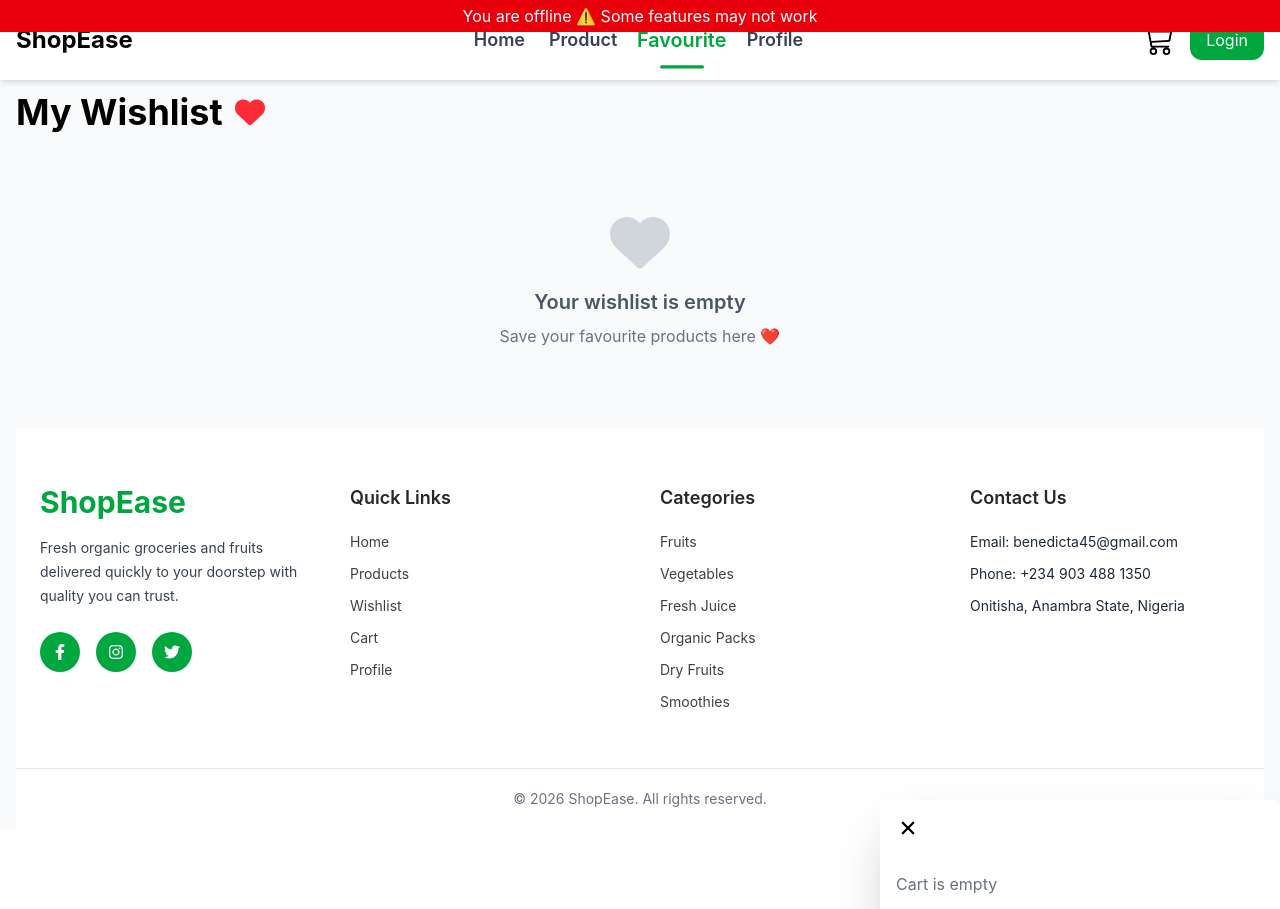
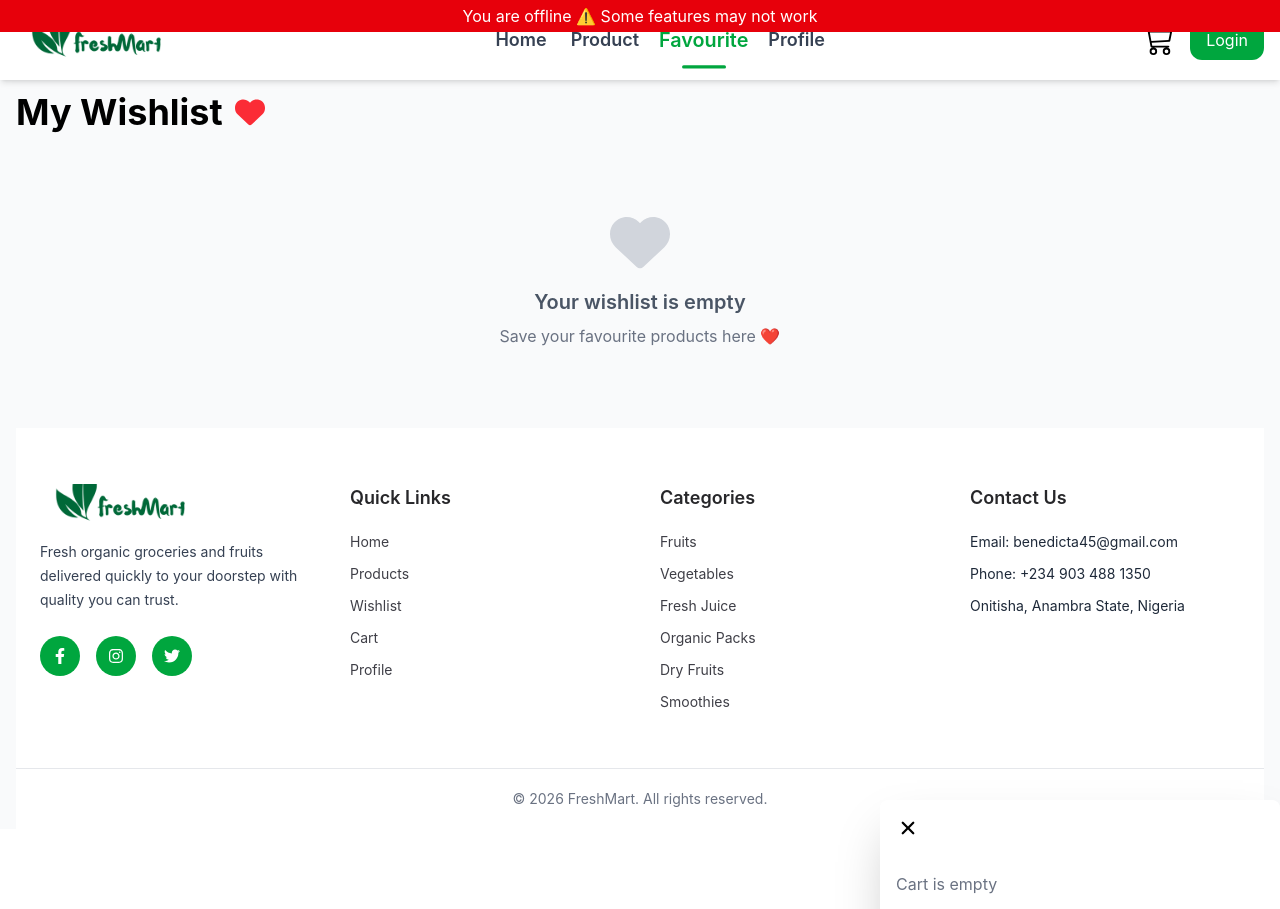
Before and after one commit to Bennymelda/E-commerce-website-, a React (Vite) app: page /wishlist in a window 1280 px wide. Built offline with nearby package versions, Linux system fonts and the light colour scheme.

Commit message:
new update

```diff
--- a/index.html
+++ b/index.html
@@ -2,18 +2,18 @@
 <html lang="en">
   <head>
     <meta charset="UTF-8" />
-    <link rel="icon" type="image/svg+xml" href="/app-icon.svg" />
+    <link rel="icon" type="image/png" href="/FreshMart.png" />
     <link rel="manifest" href="/manifest.webmanifest" />
     <meta name="theme-color" content="#16a34a" />
     <meta name="viewport" content="width=device-width, initial-scale=1.0" />
     <!-- iOS App Meta Tags -->
     <meta name="apple-mobile-web-app-capable" content="yes" />
     <meta name="apple-mobile-web-app-status-bar-style" content="black-translucent" />
-    <meta name="apple-mobile-web-app-title" content="ShopEase" />
-    <link rel="apple-touch-icon" href="/app-icon.svg" />
+    <meta name="apple-mobile-web-app-title" content="FreshMart" />
+    <link rel="apple-touch-icon" href="/FreshMart (1).png" />
     <!-- Android App Meta Tags -->
     <meta name="mobile-web-app-capable" content="yes" />
-    <title>ShopEase</title>
+    <title>FreshMart</title>
   </head>
   <body>
     <div id="root"></div>
--- a/src/components/home/ProductBanner.tsx
+++ b/src/components/home/ProductBanner.tsx
@@ -63,7 +63,7 @@ const PromoBanner = () => {
  initial={{ opacity: 0, x: 50 }}
  animate={{ opacity: 1, x: 0 }}
  exit={{opacity:0, x:-50}}
- transition={{ duration:0.8}}
+ transition={{ duration:1}}
  className="relative  z-10 h-full flex flex-col justify-center px-10 md:px-10 md:w-[600px] text-white"
  >
  <h2 className="text-3xl md:text-5xl font-bold mb-4">
--- a/src/components/layout/Footer.tsx
+++ b/src/components/layout/Footer.tsx
@@ -17,9 +17,9 @@ const { categories, setSelectedCategory } =
 
  {/* BRAND */}
  <div>
- <h2 className="text-3xl font-bold text-green-600">
- ShopEase
- </h2>
+ <div>
+    <img src="/FreshMart-192.png" className="w-40 object-cover h-10" alt="logo design" />
+ </div>
 
  <p className="mt-4 text-sm leading-6 text-gray-700">
  Fresh organic groceries and fruits delivered
@@ -135,7 +135,7 @@ className="hover:text-green-500 transition cursor-pointer text-zinc-700"
  {/* BOTTOM */}
  <hr  className="text-gray-200"/>
  <div className=" border-zinc-800 py-5 text-center text-sm text-gray-500">
- © 2026 ShopEase. All rights reserved.
+ © 2026 FreshMart. All rights reserved.
  </div>
 
  </footer>
--- a/src/pages/Navbar.tsx
+++ b/src/pages/Navbar.tsx
@@ -28,9 +28,9 @@ const isLoggedIn = !!user;
  <nav className="fixed top-0 left-0 right-0 bg-white dark:bg-black   z-50  hidden md:flex  items-center justify-between px-4 py-5 shadow-md">
 
  {/* LOGO */}
- <h1 className="text-2xl font-bold text-black dark:text-white">
- ShopEase
- </h1>
+ <div>
+    <img src="/FreshMart-192.png" className="w-40 object-cover h-10" alt="logo design" />
+ </div>
 
  {/* CENTER LINKS */}
  <div className="flex items-center gap-6 text-sm font-medium">
@@ -177,9 +177,9 @@ to="/cart-page"
  <div className="md:hidden flex justify-between items-center py-6 px-4 rounded shadow-2xl bg-white dark:bg-black ">
 
  {/* LOGO */}
- <h1 className="text-xl font-bold text-black dark:text-white">
- ShopEase
- </h1>
+ <div>
+    <img src="/FreshMart-192.png" className="w-30 object-cover h-10" alt="logo design" />
+ </div>
 
  {/* CART */}
  <div className="flex items-center gap-4">
--- a/src/pages/PaymentMethod.tsx
+++ b/src/pages/PaymentMethod.tsx
@@ -259,7 +259,7 @@ className="w-full px-4 py-3 rounded-full bg-white focus:ring-1 focus:ring-green-
  <div className="flex justify-between">
  <p>Account Name</p>
  <p className="font-semibold">
- ShopEase
+ FreshMart
  </p>
  </div>
 
--- a/vite.config.js
+++ b/vite.config.js
@@ -15,24 +15,25 @@ export default defineConfig({
       },
       includeAssets: ['favicon.svg'],
       manifest: {
-        name: 'ShopEase',
-        short_name: 'ShopEase',
-        description: 'ShopEase is a fast and user-friendly grocery shopping app for discovering and ordering fresh organic products, fruits, vegetables, and everyday essentials online.',
+        name: 'FreshMart',
+        short_name: 'FreshMart',
+        description: 'FreshMart is a fast and user-friendly grocery shopping app for discovering and ordering fresh organic products, fruits, vegetables, and everyday essentials online.',
         theme_color: '#16a34a',
         background_color: '#ffffff',
         display: 'standalone',
         start_url: '/',
         icons: [
           {
-            src: '/app-icon.svg',
-            sizes: 'any',
-            type: 'image/svg+xml',
+            src: '/FreshMart-512.png',
+
+            sizes: '512x512',
+            type: 'image/png',
             purpose: 'any maskable'
           },
           {
-            src: '/favicon.svg',
-            sizes: '48x46',
-            type: 'image/svg+xml'
+            src: '/FreshMart-192.png',
+            sizes: '192x192',
+            type: 'image/png'
           }
         ]
       },
--- a/vite.config.ts
+++ b/vite.config.ts
@@ -15,40 +15,27 @@ export default defineConfig({
           devOptions: {
             enabled: true
           },
-      includeAssets: ['app-icon.svg', 'favicon.svg'],
+          includeAssets: ['favicon.svg'],
           manifest: {
-        name: 'ShopEase',
-        short_name: 'ShopEase',
-        description: 'ShopEase is a fast and user-friendly grocery shopping app for discovering and ordering fresh organic products, fruits, vegetables, and everyday essentials online.',
+            name: 'FreshMart',
+            short_name: 'FreshMart',
+            description: 'FreshMart is a fast and user-friendly grocery shopping app for discovering and ordering fresh organic products, fruits, vegetables, and everyday essentials online.',
             theme_color: '#16a34a',
             background_color: '#ffffff',
             display: 'standalone',
             start_url: '/',
-        scope: '/',
             icons: [
               {
-            src: '/app-icon.svg',
-            sizes: '192x192',
-            type: 'image/svg+xml',
+                src: '/FreshMart.png',
+
+                sizes: '512x512',
+                type: 'image/png',
                 purpose: 'any maskable'
               },
               {
-            src: '/app-icon.svg',
-            sizes: '512x512',
-            type: 'image/svg+xml',
-            purpose: 'any maskable'
-          },
-          {
-            src: '/app-icon.svg',
-            sizes: '180x180',
-            type: 'image/svg+xml',
-            purpose: 'any maskable'
-          },
-          {
-            src: '/app-icon.svg',
-            sizes: '167x167',
-            type: 'image/svg+xml',
-            purpose: 'any maskable'
+                src: '/FreshMart (1).png',
+                sizes: '192x192',
+                type: 'image/png'
               }
             ]
           },
```
Also changed, not shown: public/FreshMart-192.png (added), public/FreshMart-512.png (added), public/manifest.webmanifest. Lines whose indentation alone changed are shown as unchanged.
